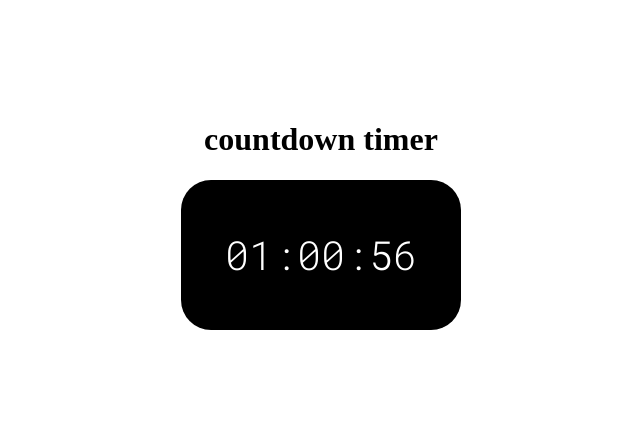
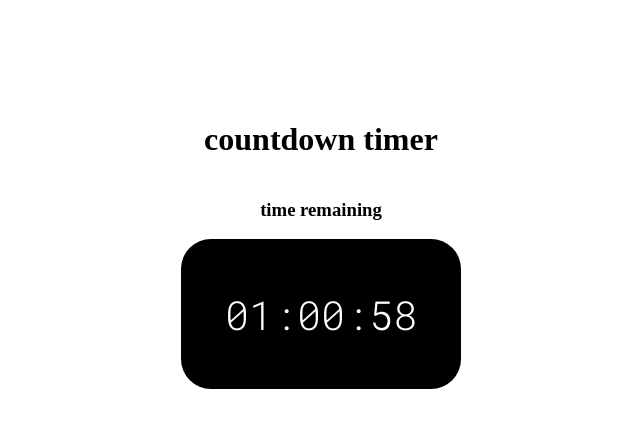
Before and after one commit to lauraportillo/react-countdown-timer, a React (Create React App) app: page / in a window 1280 px wide. Shown: the top 428 px of the page, without its empty margins (319-959 px from the left). Built offline with nearby package versions, Linux system fonts and the light colour scheme.

Commit message:
organize class names scss

```diff
--- a/src/components/App.js
+++ b/src/components/App.js
@@ -35,7 +35,7 @@ const App = () => {
   }, [seconds, minutes]);
 
   return (
-    <div className="container">
+    <div className="app">
       <Timer seconds={seconds} minutes={minutes} hours={hours} />
     </div>
   );
--- a/src/components/Timer.js
+++ b/src/components/Timer.js
@@ -3,15 +3,16 @@ import '../stylesheets/Timer.scss';
 
 const Timer = (props) => {
   return (
-    <>
-      <h1>countdown timer </h1>
-      <div className="timer">
-        <div className="timer__num">
+    <div className="container">
+      <h1 className="container__title">countdown timer </h1>
+      <h3 className="container__subitle">time remaining</h3>
+      <div className="container__timer">
+        <div className="container__timer--num">
           {props.hours.toString().padStart(2, '0')}:{props.minutes.toString().padStart(2, '0')}:
           {props.seconds.toString().padStart(2, '0')}
         </div>
       </div>
-    </>
+    </div>
   );
 };
 
--- a/src/stylesheets/App.scss
+++ b/src/stylesheets/App.scss
@@ -1,8 +1,7 @@
-.container {
+.app {
   display: flex;
   flex-direction: column;
   justify-content: center;
   align-items: center;
-  margin: 20px;
   margin-top: 100px;
 }
--- a/src/stylesheets/Timer.scss
+++ b/src/stylesheets/Timer.scss
@@ -1,4 +1,11 @@
-.timer {
+.container {
+  display: flex;
+  flex-direction: column;
+  justify-content: center;
+  align-items: center;
+}
+
+.container__timer {
   display: flex;
   justify-content: center;
   align-items: center;
@@ -7,7 +14,7 @@
   background-color: black;
   border-radius: 30px;
 }
-.timer__num {
+.container__timer--num {
   font-size: 40px;
   color: white;
   font-family: 'Roboto Mono', monospace;
```
